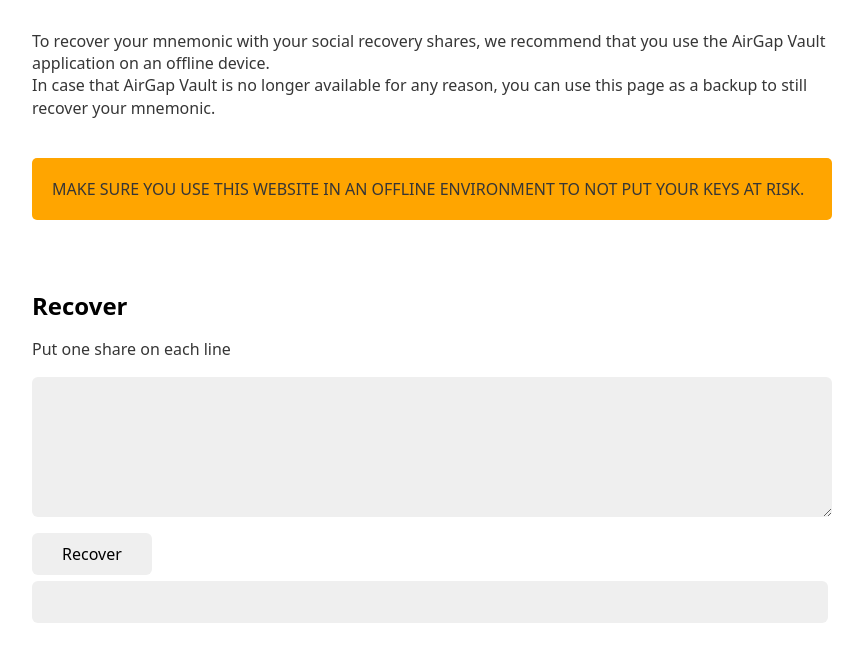
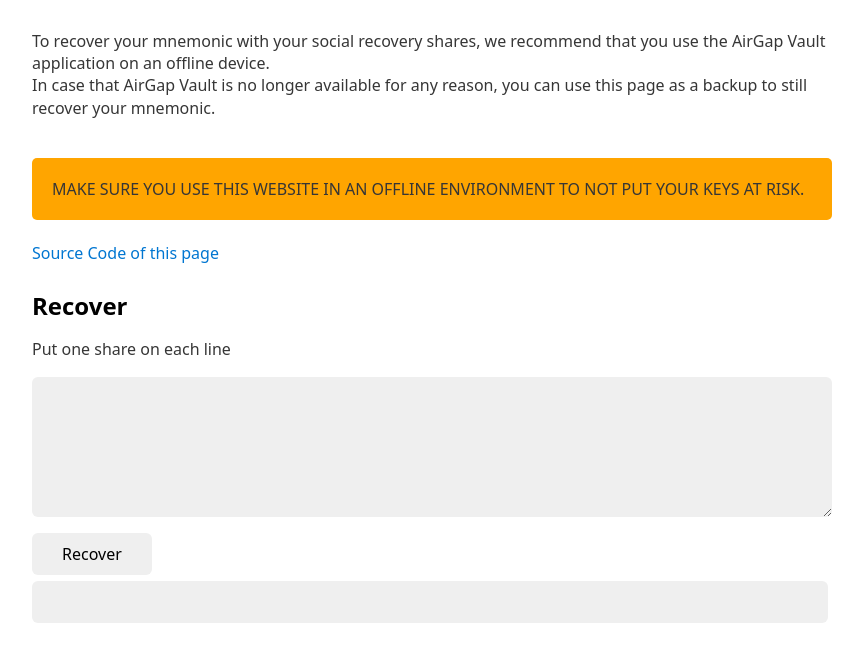
Before and after one commit to airgap-it/airgap-standalone-social-recovery, a website with bundled scripts: page docs/index.html in a window 1280 px wide. Shown: the part 94-756 px from the top of the page, without its empty margins (208-1071 px from the left). Built offline with nearby package versions, Linux system fonts and the light colour scheme.

Commit message:
feat(): link github

```diff
--- a/docs/index.html
+++ b/docs/index.html
@@ -67,6 +67,10 @@
 
       <br />
 
+      <a href="https://github.com/airgap-it/airgap-standalone-social-recovery"
+        >Source Code of this page</a
+      >
+
       <br />
 
       <h2>Recover</h2>
```
Also changed, not shown: README.md.
